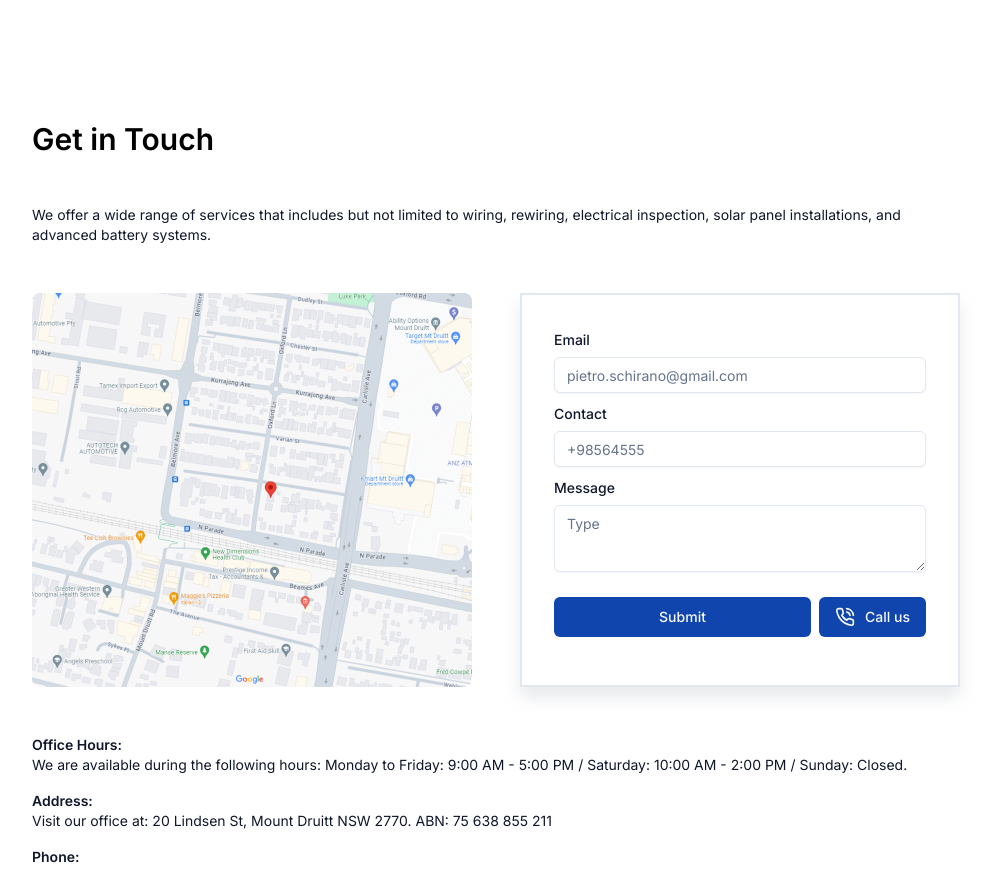
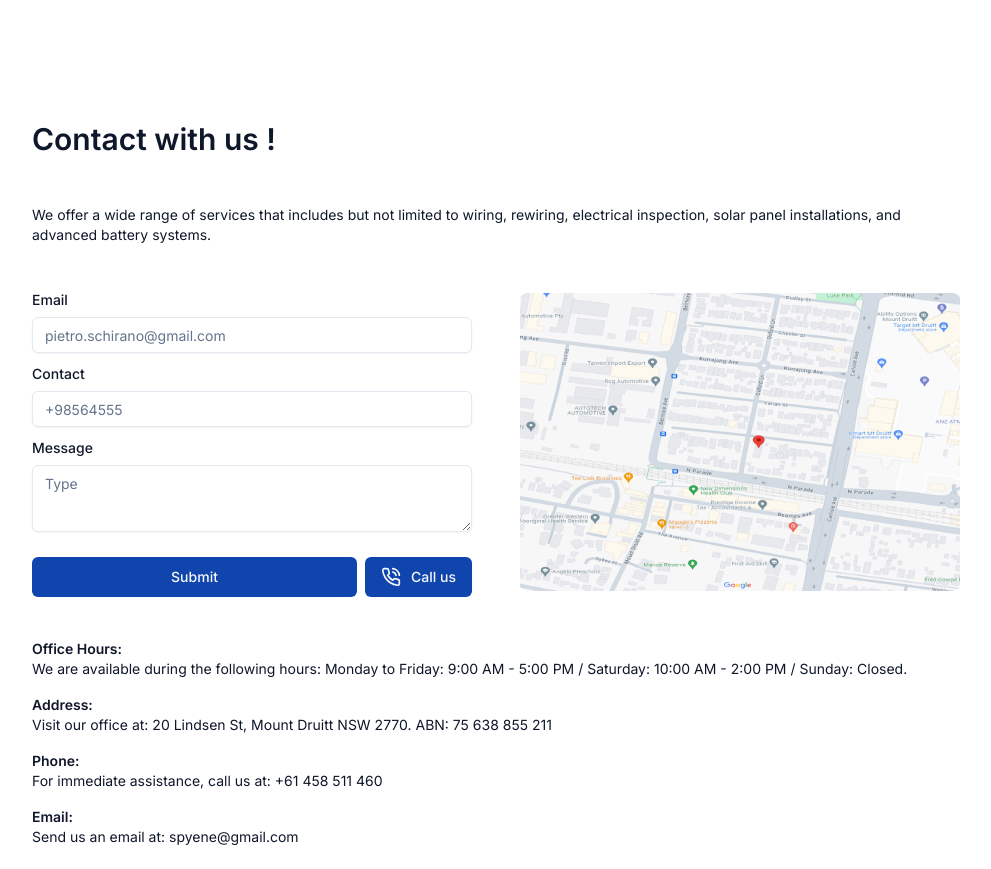
Before and after one commit to sadat66/spyene-client, a Next.js app: page /contact in a window 1280 px wide. Shown: the part 580-1449 px from the top of the page, without its empty margins (144-1135 px from the left). Built offline with nearby package versions, Linux system fonts and the light colour scheme; no server answers.

Commit message:
merged with sadat

```diff
--- a/src/app/_components/services.jsx
+++ b/src/app/_components/services.jsx
@@ -25,7 +25,7 @@ export const Services = () => {
           wiring, rewiring, electrical inspection, solar panel installations and
           advanced battery systems.
         </p>
-        <div className="flex  space-x-[-1px]">
+        <div className="flex  space-x-2">
           {cards.map(({ title, icon: Icon }, i) => (
             <div
               key={i}
--- a/src/app/contact/_components/get-in-touch.jsx
+++ b/src/app/contact/_components/get-in-touch.jsx
@@ -8,24 +8,25 @@ const GentInTouch = () => {
   return (
     <>
       <div className="w-full max-w-[928px] space-y-12">
-        <h2 className="text-3xl text-black font-semibold">Get in Touch</h2>
+        <h2 className="text-3xl text-[#0F172A] font-semibold leading-9">
+          Contact with us !
+        </h2>
         <p className="text-sm text-[#0F172A] ">
           We offer a wide range of services that includes but not limited to
           wiring, rewiring, electrical inspection, solar panel installations,
           and advanced battery systems.
         </p>
-        <div className="flex space-x-12 h-[394px]">
+        <div className="flex items-center space-x-12 h-[298px]">
+          <div className="w-full">
+            <ContactUsForm iscall={true} />
+          </div>
           <Image
             src="/locate-map.png"
-            height={394}
-            width={440}
+            height={298}
+            width={496}
             alt="Map Loaction Image"
             className="w-full h-full rouned-lg"
           />
-          <div className="p-8 border-2 border-solid border-[#E2E8F0] shadow-[0px_11px_15px_0px_rgba(169,175,183,0.25)] w-full space-y-[25px]">
-            {/* <h3 className="text-2xl font-semibold">Contact with us</h3> */}
-            <ContactUsForm iscall={true} />
-          </div>
         </div>
         <div className="space-y-4">
           <div className="text-[#0F172A]  text-sm">
```
